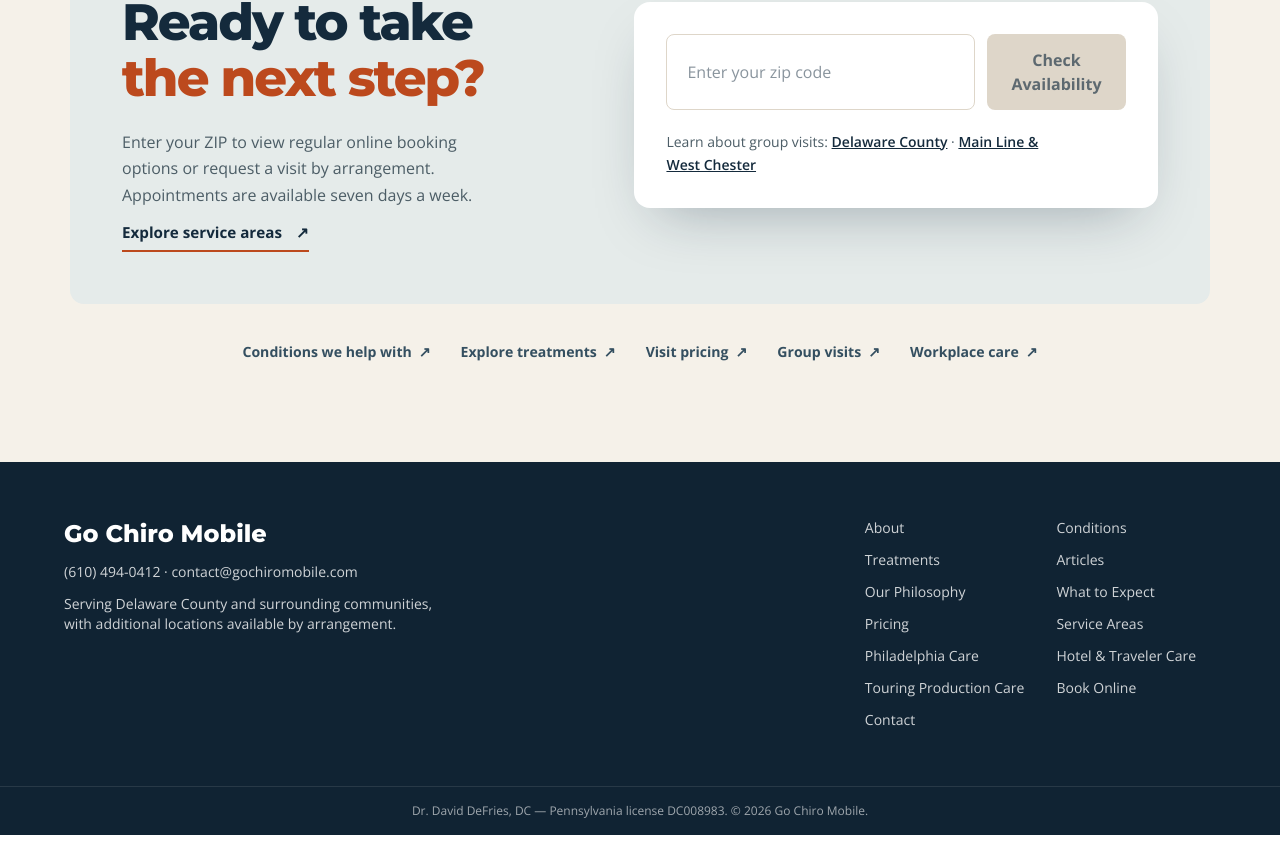
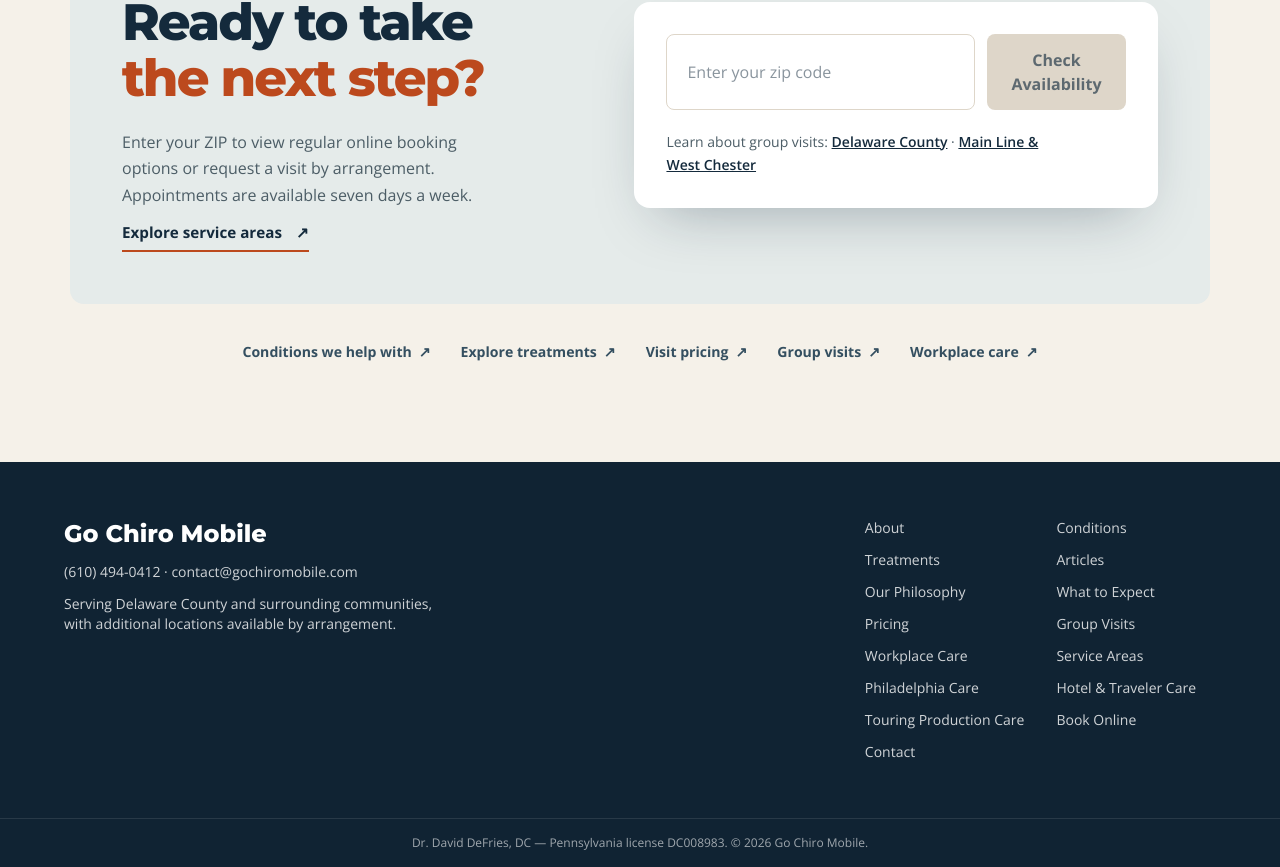
Before and after one commit to mybackcracker/gochiro-platform, a Next.js app: page / in a window 1280 px wide. Shown: the part 3438-4305 px from the top of the page. Before the commit the page ends 4273 px from the top, so only its background shows below. Built offline with nearby package versions, Linux system fonts and the light colour scheme.

Commit message:
Link group and workplace care in footer

```diff
--- a/components/SiteFooter.tsx
+++ b/components/SiteFooter.tsx
@@ -10,6 +10,8 @@
   { href: "/philosophy", label: "Our Philosophy" },
   { href: "/what-to-expect", label: "What to Expect" },
   { href: "/pricing", label: "Pricing" },
+  { href: "/group-visits", label: "Group Visits" },
+  { href: "/workplace-care", label: "Workplace Care" },
   { href: "/service-areas", label: "Service Areas" },
   { href: "/philadelphia", label: "Philadelphia Care" },
   { href: "/philadelphia/hotel-visits", label: "Hotel & Traveler Care" },
```
